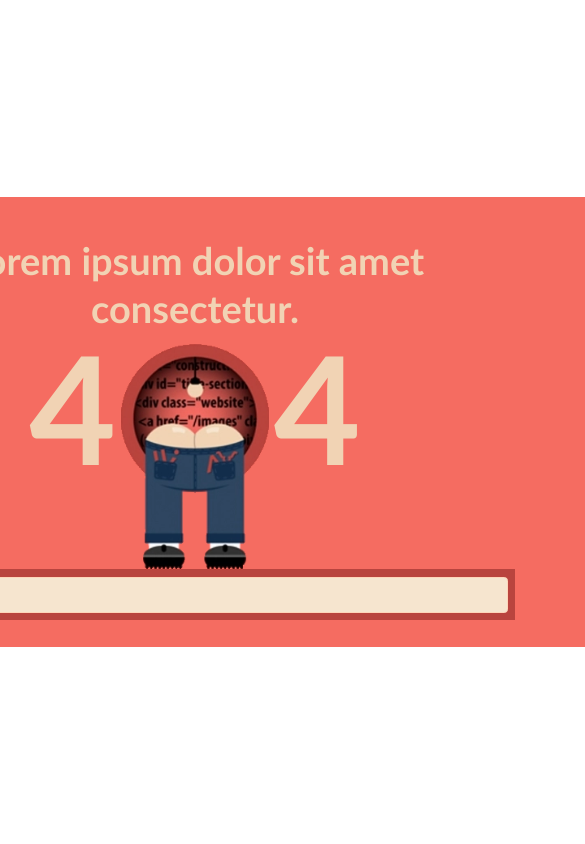
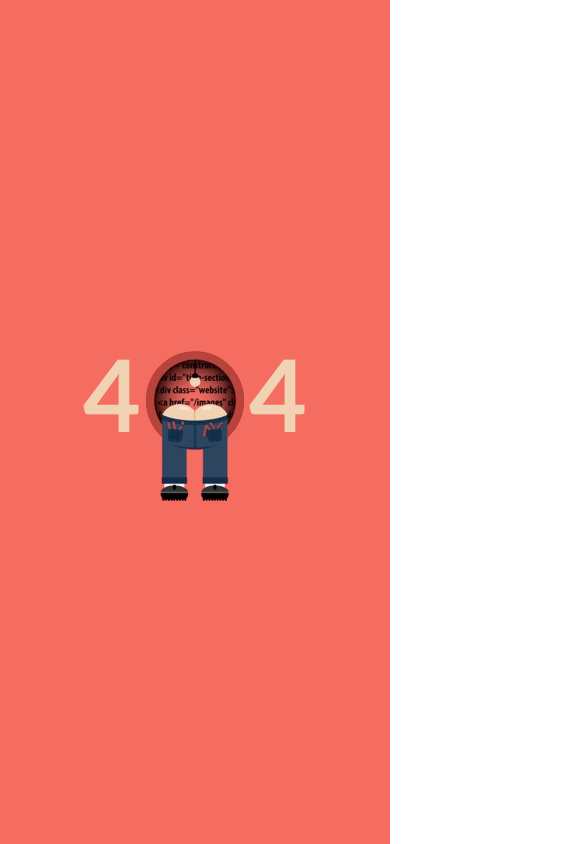
Before and after one commit to vitgri1/04-4-404-Pants-1, a website: page index.html in a window 390 px wide. Shown: the whole page, 585 px wide, since content can reach past the window. Drawn offline with Linux system fonts and the light colour scheme.

Commit message:
Dynamic design #17

```diff
--- a/css/base/layout.css
+++ b/css/base/layout.css
@@ -1,8 +1,34 @@
 .container{
     background-color: #F56C61;
-    width: 800px;
-    height: 450px;
-    margin-left: calc(50% - 400px);
-    margin-top: calc(50vh - 225px);
+    width: 1600px;
+    height: 900px;
+    margin-left: calc(50% - 800px);
+    margin-top: calc(50vh - 450px);
     text-align: center;
 }
+
+@media (max-width:1600px) {
+    .container{
+        width: 800px;
+        height: 450px;
+        margin-left: calc(50% - 400px);
+        margin-top: calc(50vh - 225px);
+    }
+}
+
+@media (max-width:800px) {
+    .container{
+        width: 400px;
+        height: 225px;
+        margin-left: calc(50% - 200px);
+        margin-top: calc(50vh - 112.5px);
+    }
+}
+
+@media (max-width:400px) {
+    .container{
+        width: 100%;
+        height: 100vh;
+        margin: 0;
+    }
+}
--- a/css/components/main-img.css
+++ b/css/components/main-img.css
@@ -1,5 +1,5 @@
 .huge {
-    font-size: 150px;
+    font-size: 300px;
     line-height: 1em;
     word-spacing: 1em;
     font-weight: bold;
--- a/css/components/search.css
+++ b/css/components/search.css
@@ -1,7 +1,7 @@
 .search {
     padding: 0.5em;
     background-color: #B9443E;
-    font-size: 15px;
+    font-size: 30px;
     display: flex;
     align-content: center;
     gap: 0.5em;
--- a/css/pages/home.css
+++ b/css/pages/home.css
@@ -22,6 +22,47 @@
 
 .title {
     line-height: 1.25em;
-    font-size: 38px;
-    margin-top: 40px;
+    font-size: 74px;
+    margin-top: 80px;
 }
+
+@media (max-width:1600px) {
+    .title {
+        font-size: 38px;
+        margin-top: 40px;
+    }
+    .huge {
+        font-size: 150px;
+    }
+    .search {
+        font-size: 15px;
+    }
+}
+
+@media (max-width:800px) {
+    .title {
+        font-size: 19px;
+        margin-top: 20px;
+    }
+    .huge {
+        font-size: 75px;
+    }
+    .search {
+        font-size: 7.5px;
+    }
+}
+
+@media (max-width:400px) {
+    .title {
+        display: none;
+    }
+    .narrow-row {
+        margin-top: calc(50vh - 79px);
+    }
+    .huge {
+        font-size: 100px;
+    }
+    .search {
+        display: none;
+    }
+}
```
Also changed, not shown: index.html (+1 -1 lines).
